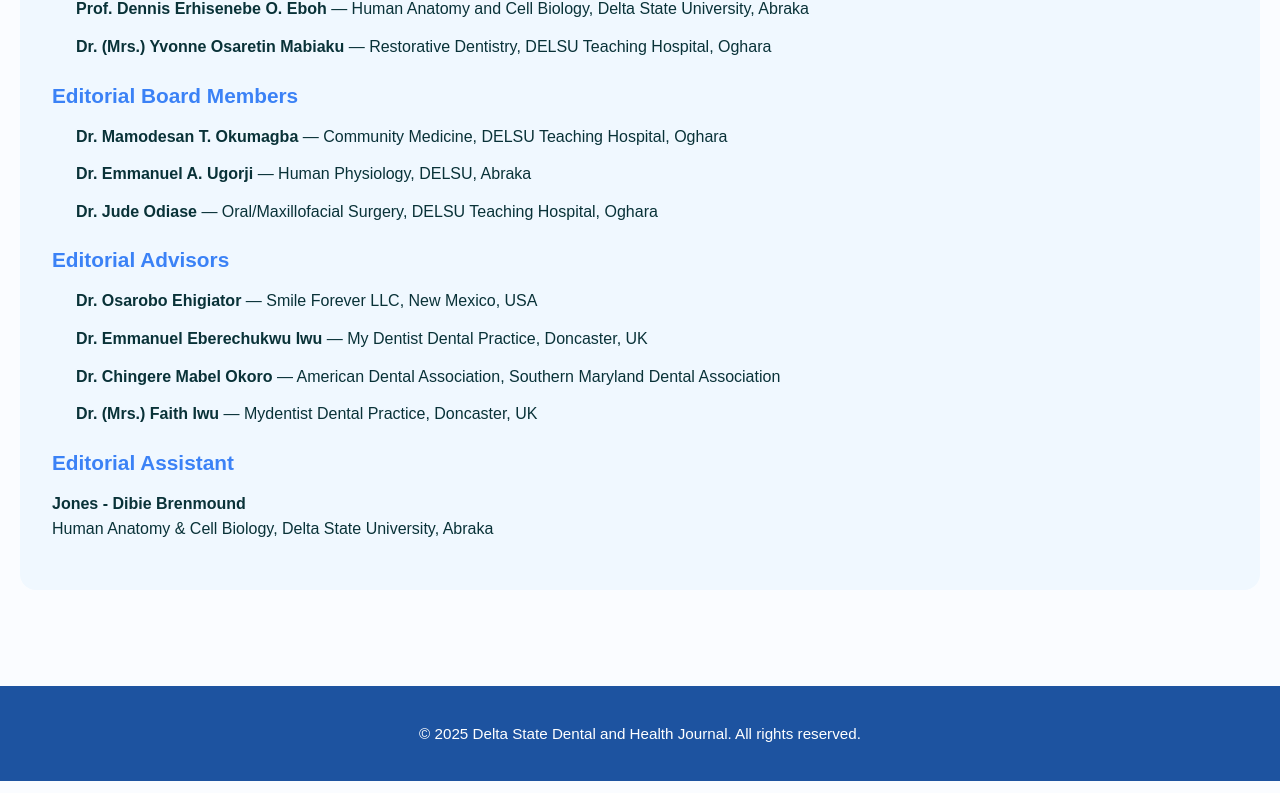
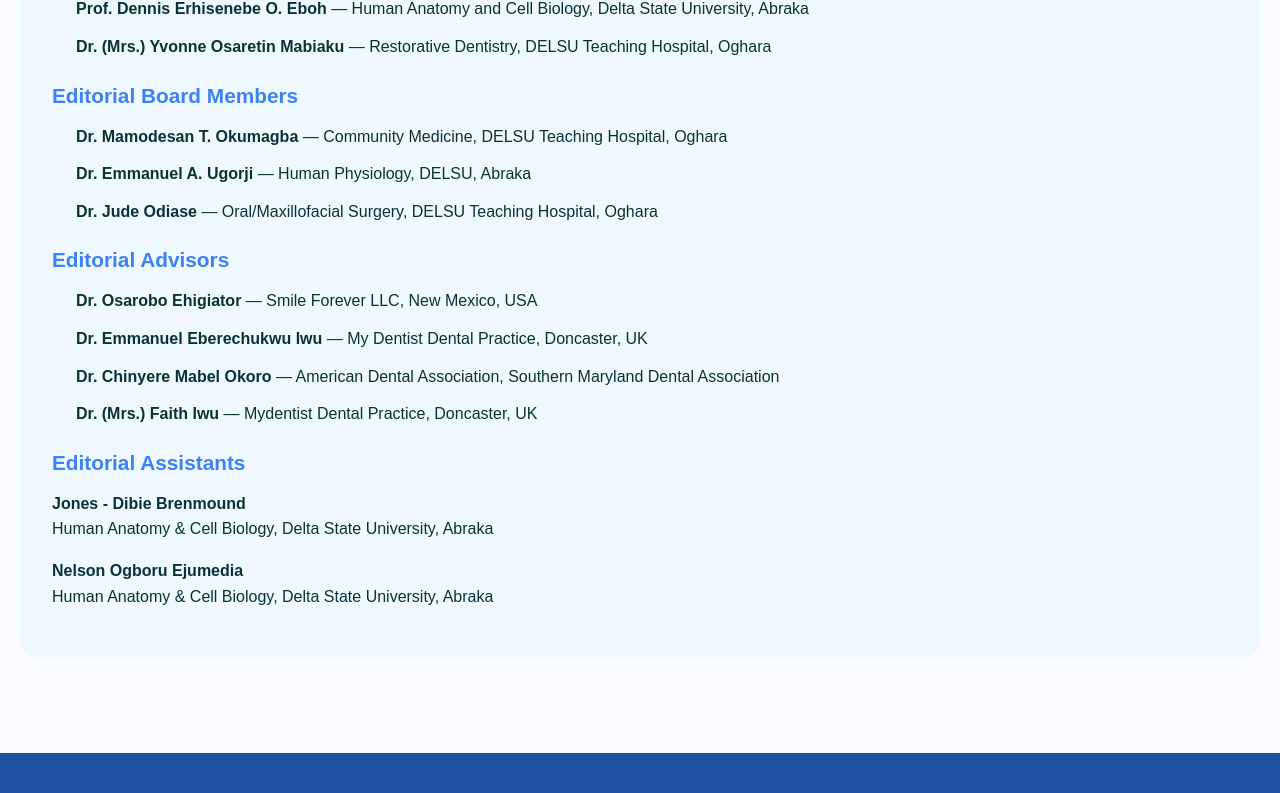
Before and after one commit to He-is-Henry/dsdhj, a React (Vite) app: page /editorial-board in a window 1280 px wide. Shown: the part 518-1311 px from the top of the page. Built offline with nearby package versions, Linux system fonts and the light colour scheme; no server answers.

Commit message:
Update EditorialBoard.jsx

```diff
--- a/src/components/EditorialBoard.jsx
+++ b/src/components/EditorialBoard.jsx
@@ -114,7 +114,7 @@ const EditorialBoard = () => {
               Practice, Doncaster, UK
             </li>
             <li style={liStyle}>
-              <strong>Dr. Chingere Mabel Okoro</strong> — American Dental
+              <strong>Dr. Chinyere Mabel Okoro</strong> — American Dental
               Association, Southern Maryland Dental Association
             </li>
             <li style={liStyle}>
@@ -125,9 +125,15 @@ const EditorialBoard = () => {
         </div>
 
         <div>
-          <h3 style={subheadingStyle}>Editorial Assistant</h3>
+          <h3 style={subheadingStyle}>Editorial Assistants</h3>
           <p style={paragraphStyle}>
             <strong>Jones - Dibie Brenmound</strong>
+            <br />
+            Human Anatomy & Cell Biology, Delta State University, Abraka
+          </p>
+
+            <p style={paragraphStyle}>
+            <strong>Nelson Ogboru Ejumedia</strong>
             <br />
             Human Anatomy & Cell Biology, Delta State University, Abraka
           </p>
```
